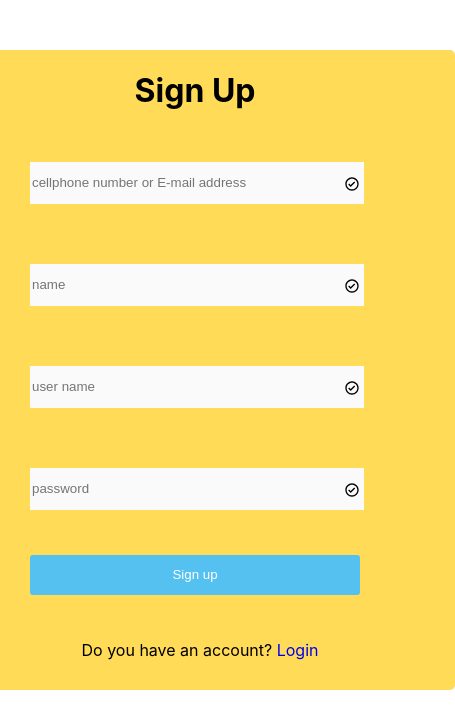
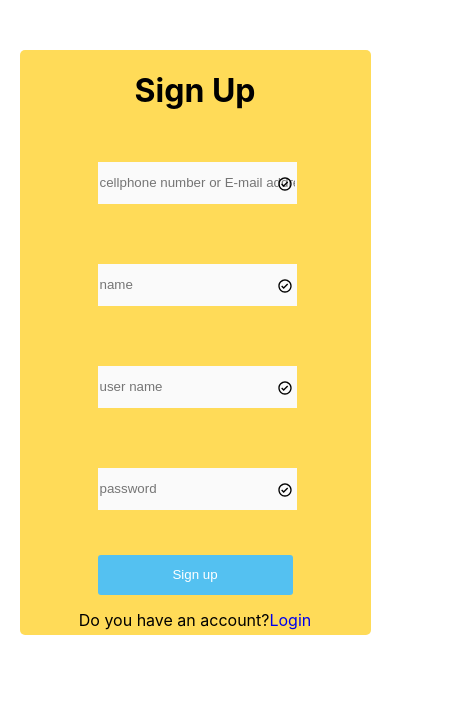
Before and after one commit to dydwn6565/instagramclone, a React (Create React App) app: page /accounts/emailsignup in a window 390 px wide. Shown: the top 728 px of the page, 455 px wide, since content can reach past the window. Built offline with nearby package versions, Linux system fonts and the light colour scheme.

Commit message:
changed css(mobile version for sign up and login )

```diff
--- a/src/components/Login.js
+++ b/src/components/Login.js
@@ -56,8 +56,8 @@ function Login() {
     }
     try {
       const login = await fetch(
-        // "https://instagramserver1.herokuapp.com/login",
-        "http://localhost:8080/login",
+        "https://instagramserver1.herokuapp.com/login",
+        // "http://localhost:8080/login",
 
 
         {
@@ -87,8 +87,8 @@ function Login() {
         localStorage.setItem("refreshToken", token.refreshToken);
 
         const getUserInfo = await fetch(
-          // `https://instagramserver1.herokuapp.com/usersByUserId/${enteredUserId}`,
-          `http://localhost:8080/usersByUserId/${enteredUserId}`,
+          `https://instagramserver1.herokuapp.com/usersByUserId/${enteredUserId}`,
+          // `http://localhost:8080/usersByUserId/${enteredUserId}`,
           {
             method: "GET",
           }
@@ -111,8 +111,8 @@ function Login() {
 
   const insertUserLocation = async (userId) => {
     const userLocationResult = await fetch(
-      // "https://instagramserver1.herokuapp.com/insert/login/activity",
-      " http://localhost:8080/insert/login/activity",
+      "https://instagramserver1.herokuapp.com/insert/login/activity",
+      // " http://localhost:8080/insert/login/activity",
 
 
       {
--- a/src/components/SignUp.js
+++ b/src/components/SignUp.js
@@ -109,7 +109,6 @@ const createUser=async ()=>{
           <h1> Sign Up</h1>
         </div>
 
-
         <input
           type="text"
           placeholder="cellphone number or E-mail address"
@@ -120,7 +119,7 @@ const createUser=async ()=>{
         {UserIdInputHasError ? (
           <>
             <BsXCircle className="x-circle red" />
-            <div>Please type 10 numbers or email</div>
+            <div className="error-message">Please type 10 numbers or email</div>
           </>
         ) : (
           <BiCheckCircle className="x-circle" />
@@ -135,7 +134,7 @@ const createUser=async ()=>{
         {enteredNameHasError ? (
           <>
             <BsXCircle className="x-circle red" />
-            <div>Please check name</div>
+            <div className="error-message">Please check name</div>
           </>
         ) : (
           <BiCheckCircle className="x-circle" />
@@ -150,7 +149,7 @@ const createUser=async ()=>{
         {enteredUserNameHasError ? (
           <>
             <BsXCircle className="x-circle red" />
-            <div>Please check your name</div>
+            <div className="error-message">Please check your name</div>
           </>
         ) : (
           <BiCheckCircle className="x-circle" />
--- a/src/components/css/Login.css
+++ b/src/components/css/Login.css
@@ -126,3 +126,27 @@
 .hr-row {
   border-top: 0.5px solid lightgrey;
 }
+
+
+@media screen and (max-width: 690px) {
+.login-outside-container{
+  min-width: unset;
+}
+.login-container{
+  width: 80vw;
+}
+.login-form>input,
+.login-form>button{
+  width: 40vw;
+}
+.login-form{
+  margin:unset;
+}
+.login-no-account{
+  width: 40vw;
+  font-size: 2.6vw;
+}
+.error-text{
+  font-size:3vw;
+}
+}
--- a/src/components/css/SignUp.css
+++ b/src/components/css/SignUp.css
@@ -3,7 +3,7 @@
 
   margin-top: 50px;
   border-radius: 5px;
-    background-color:#FFDB58 ;
+  background-color: #ffdb58;
 }
 
 .sign-up {
@@ -14,10 +14,10 @@
   align-items: center;
 }
 
-.sign-up-container>input {
+.sign-up-container > input {
   width: 330px;
   height: 40px;
-    border:none;
+  border: none;
 
   margin: 30px 0px 30px 0px;
   background-color: #fafafa;
@@ -31,8 +31,6 @@
   margin-left: 40px;
   padding: 12px;
 }
-
-
 
 .sign-up-bt {
   background-color: #10d0ff;
@@ -51,14 +49,13 @@
 }
 
 .sign-up-login {
-    width: 330px;
-
-    margin: 30px 0px 30px 100px;
-
-
+  display: flex;
+  justify-content: center;
+  align-items: center;
+  margin-bottom: 5px;
 }
 
-.sign-up-login>a {
+.sign-up-login > a {
   text-decoration: none;
 }
 
@@ -74,3 +71,32 @@
 .red {
   color: red;
 }
+
+@media screen and (max-width: 620px) {
+  .sign-up-container {
+    width: 90vw;
+  }
+  .sign-up-container > input,
+  .sign-up-bt {
+    width: 50vw;
+  }
+  .sign-up-login {
+    display: flex;
+  }
+}
+
+@media screen and (max-width: 450px) {
+  .sign-up-container {
+    width: 90vw;
+  }
+
+  .sign-up-container > input,
+  .sign-up-bt {
+    width: 50vw;
+  }
+
+
+  .error-message {
+    font-size: 3vw;
+  }
+}
```
Lines whose indentation alone changed are shown as unchanged.
